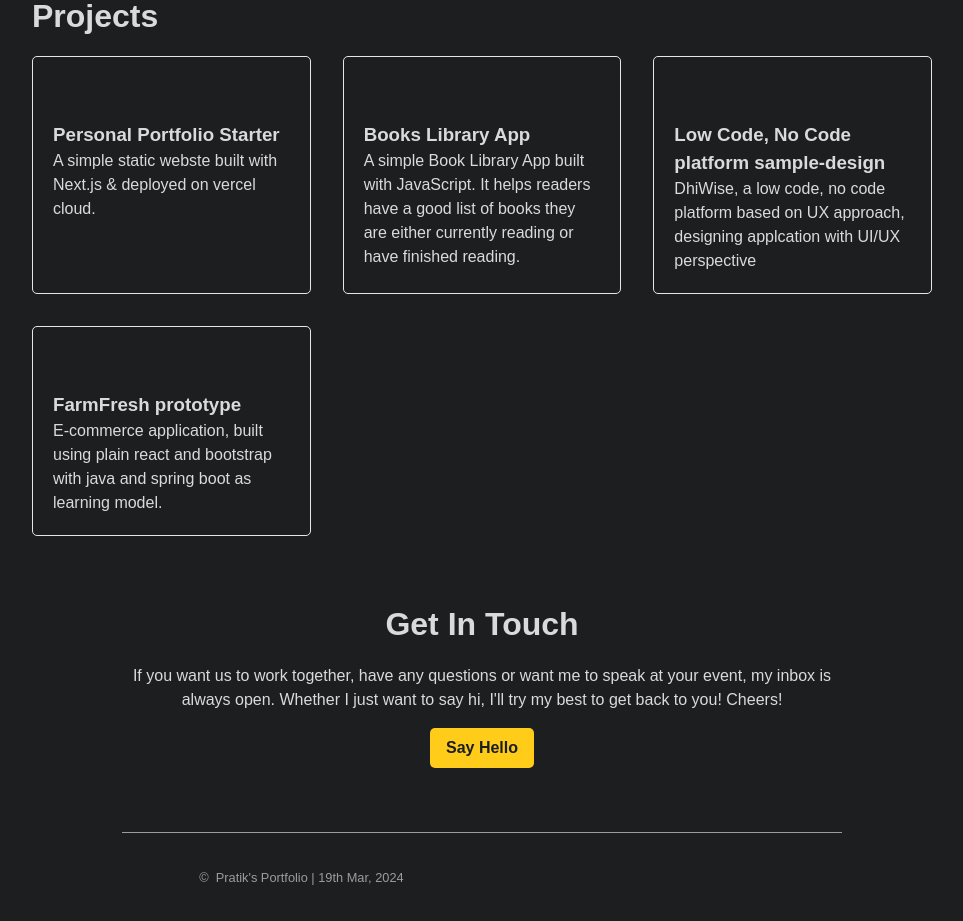
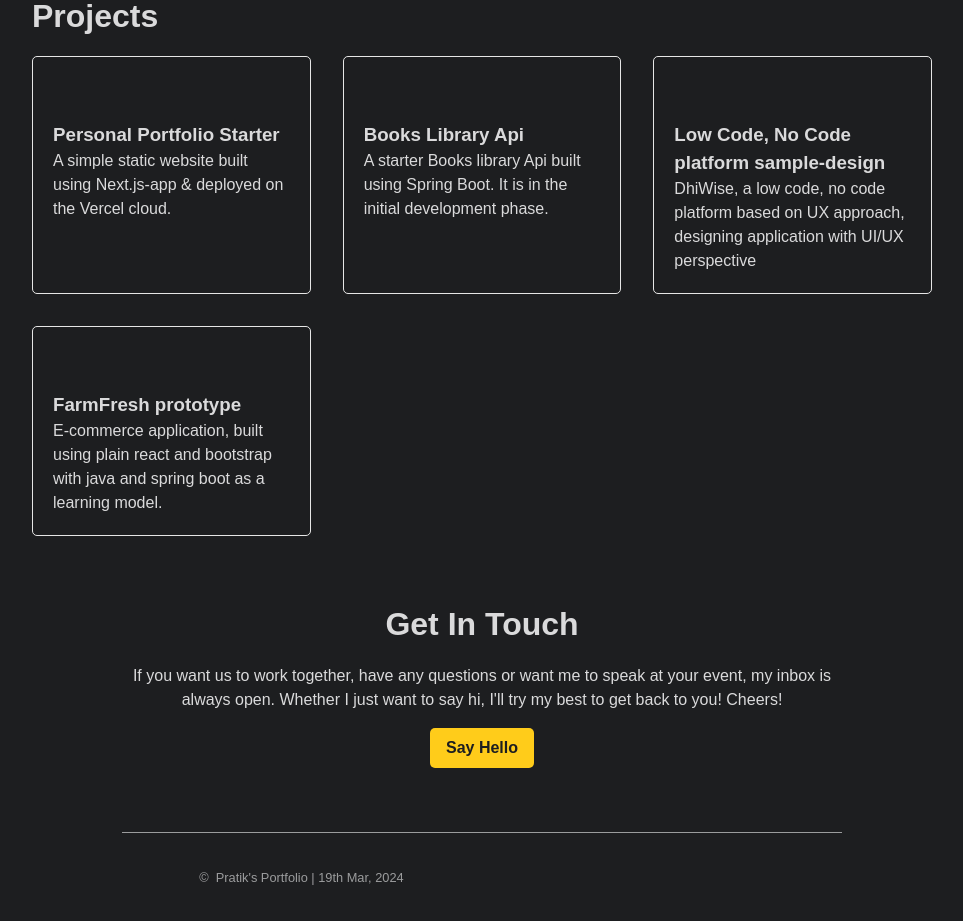
Before and after one commit to Shreyas9921/pratikwebportfolio, a Next.js app: page / in a window 1280 px wide. Shown: the part 1740-2661 px from the top of the page, without its empty margins (158-1121 px from the left). Built offline with nearby package versions, Linux system fonts and the light colour scheme.

Commit message:
correction in typos

```diff
--- a/src/components/JScode/data.js
+++ b/src/components/JScode/data.js
@@ -5,28 +5,28 @@ export const projectData = [
       id: 1,
       title: 'Personal Portfolio Starter',
       description:
-        'A simple static webste built with Next.js & deployed on vercel cloud.',
+        'A simple static website built using Next.js-app & deployed on the Vercel cloud.',
       gitHubLink: 'https://github.com/Shreyas9921/pratik-web-portfolio',
     },
     {
       id: 2,
-      title: 'Books Library App',
+      title: 'Books Library Api',
       description:
-        'A simple Book Library App built with JavaScript. It helps readers have a good list of books they are either currently reading or have finished reading.',
+        'A starter Books library Api built using Spring Boot. It is in the initial development phase.',
       gitHubLink: 'https://github.com/Shreyas9921/book-store-appy',
     },
     {
       id: 3,
       title: 'Low Code, No Code platform sample-design',
       description:
-        'DhiWise, a low code, no code platform based on UX approach, designing applcation with UI/UX perspective',
+        'DhiWise, a low code, no code platform based on UX approach, designing application with UI/UX perspective',
       gitHubLink: 'https://github.com/Shreyas9921/DhiWise-Ecommerce',
     },
     {
       id: 4,
       title: 'FarmFresh prototype',
       description:
-        'E-commerce application, built using plain react and bootstrap with java and spring boot as learning model.',
+        'E-commerce application, built using plain react and bootstrap with java and spring boot as a learning model.',
       gitHubLink: 'https://github.com/CDAC-Project-FarmFresh/farmfresh-project',
     },
     // {
@@ -34,6 +34,6 @@ export const projectData = [
     //   title: 'Twitter UI Clone',
     //   description:
     //     'Simple Twitter UI clone built with TailwindCSS and Vue Js. This covers only the homepage of Twitter UI. This is cool to get started with TailwindCSS as it helps understand basic concepts.',
-    //   gitHubLink: 'https://github.com/olawanlejoel/TwitterUI-clone',
+    //   gitHubLink: '',
     // },
   ];
```
